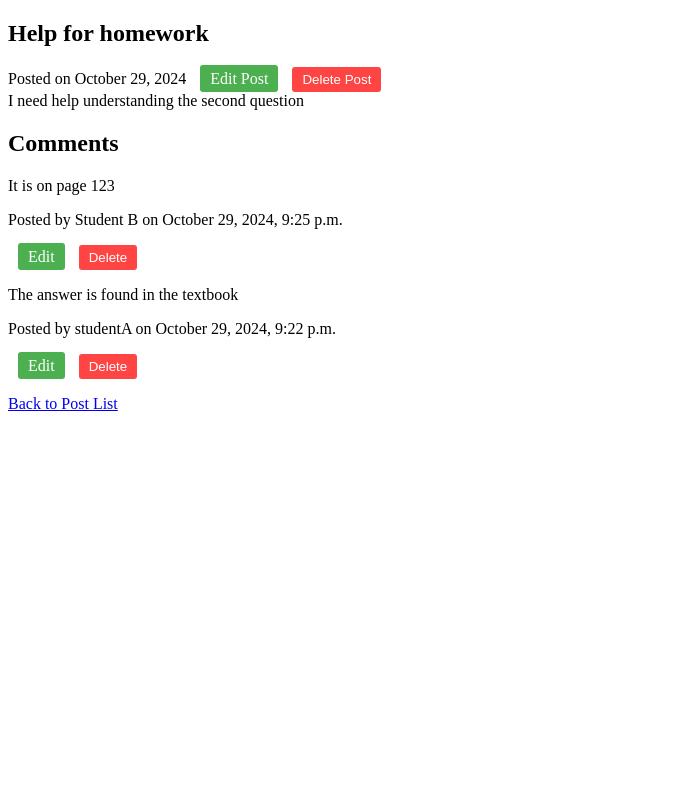
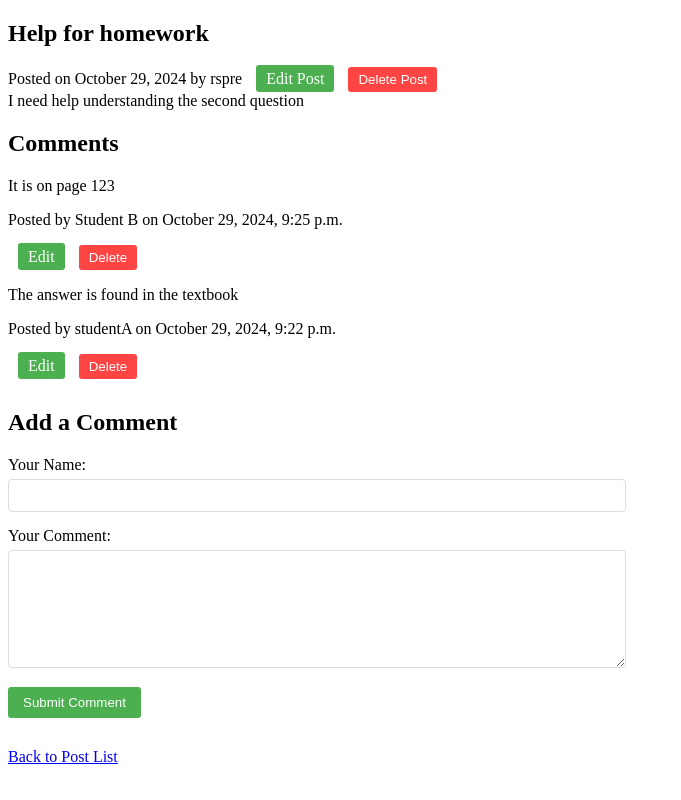
Before and after one commit to rsprenne/cs348Project, a Django app: page /1/ in a window 1280 px wide. Shown: the whole page, without its empty margins (0-681 px from the left). Run offline with Django 5.2, Linux system fonts and the light colour scheme; data comes from the database, SQL or seed files in the repository; both versions use the stored data as it was after the commit.

Commit message:
did these changes like a month ago

```diff
--- a/forum/templates/forum/detail.html
+++ b/forum/templates/forum/detail.html
@@ -10,9 +10,8 @@
         <article>
             <h1>{{ post.title }}</h1>
             <div class="post-meta">
-                Posted on {{ post.created_date|date:"F j, Y" }}
+                Posted on {{ post.created_date|date:"F j, Y" }} by {{ post.author }}
 
-                <!-- Edit/Delete Post Buttons -->
                 <div class="post-actions">
                     <a href="{% url 'edit_post' post.id %}" class="edit-button">Edit Post</a>
                     <form method="post" action="{% url 'delete_post' post.id %}" style="display: inline;"
@@ -27,7 +26,6 @@
             </div>
         </article>
 
-        <!-- Comments Section -->
         <section class="comments">
             <h2>Comments</h2>
 
@@ -39,7 +37,6 @@
                             <p class="comment-meta">
                                 Posted by {{ comment.author }} on {{ comment.created_date|date:"F j, Y, g:i a" }}
 
-                                <!-- Edit/Delete Comment Buttons -->
                                 <div class="comment-actions">
                                     <a href="{% url 'edit_comment' post.id comment.id %}" class="edit-button">Edit</a>
                                     <form method="post" action="{% url 'delete_comment' post.id comment.id %}"
@@ -57,8 +54,24 @@
                 <p>No comments yet. Be the first to comment!</p>
             {% endif %}
 
-            <!-- Rest of the comment form remains the same -->
         </section>
+
+        <section class="add-comment">
+            <h2>Add a Comment</h2>
+            <form method="post" action="{% url 'add_comment' post.id %}">
+                {% csrf_token %}
+                <div class="form-group">
+                    <label for="author">Your Name:</label>
+                    <input type="text" id="author" name="author" required>
+                </div>
+                <div class="form-group">
+                    <label for="content">Your Comment:</label>
+                    <textarea id="content" name="content" rows="4" required></textarea>
+                </div>
+                <button type="submit" class="edit-button">Submit Comment</button>
+            </form>
+        </section>
+
         <nav class="navigation">
             <a href="{% url 'index' %}" class="nav-button">Back to Post List</a>
         </nav>
@@ -120,6 +133,26 @@
             border-radius: 4px;
             margin-left: 10px;
         }
-    </style>
+
+         .add-comment {
+             margin-top: 30px;
+             margin-bottom: 30px;
+         }
+
+         .add-comment form {
+              max-width: 600px;
+          }
+
+        .add-comment textarea {
+            resize: vertical;
+            min-height: 100px;
+        }
+
+        .add-comment button[type="submit"] {
+            border: none;
+            cursor: pointer;
+            padding: 8px 15px;
+            }
+        </style>
 </body>
 </html>
--- a/forum/templates/forum/index.html
+++ b/forum/templates/forum/index.html
@@ -9,7 +9,6 @@
     <main>
         <h1>Forum Posts</h1>
 
-        <!-- Add New Post Button -->
         <div class="add-post">
             <a href="{% url 'add_post' %}" class="add-post-button">Create New Post</a>
         </div>
```
Also changed, not shown: db.sqlite3.
